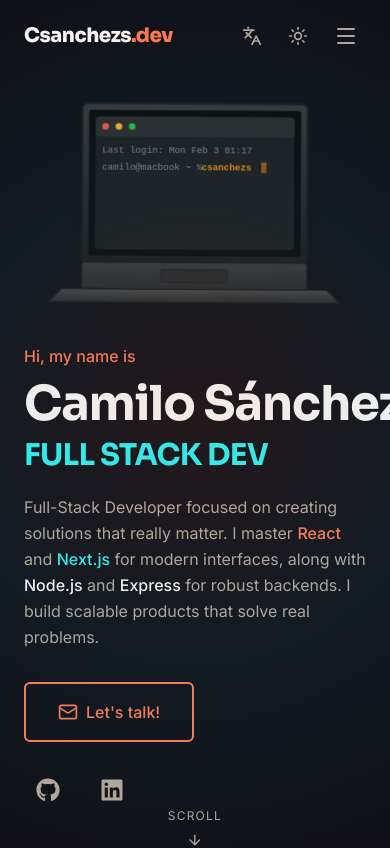
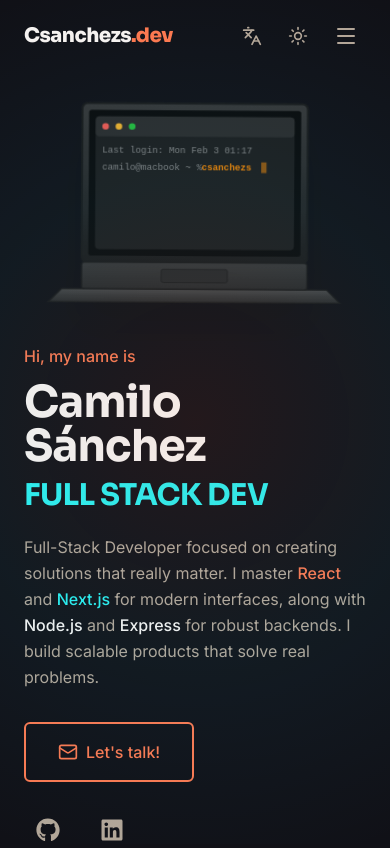
Before and after one commit to csanchezs9/Portafolio, a Next.js app: page / in a window 390 px wide. Shown: the top 848 px of the page. Built offline with nearby package versions, Linux system fonts and the light colour scheme.

Commit message:
fix: ajustar tamaño del nombre en móvil para evitar desbordamiento

```diff
--- a/components/sections/Hero.tsx
+++ b/components/sections/Hero.tsx
@@ -98,7 +98,7 @@
           {/* Huge name */}
           <h1
             ref={nameRef}
-            className="font-heading text-5xl md:text-6xl lg:text-7xl xl:text-8xl font-bold mb-3 tracking-tight opacity-0 text-foreground leading-none whitespace-nowrap"
+            className="font-heading text-[2.75rem] sm:text-5xl md:text-6xl lg:text-7xl xl:text-8xl font-bold mb-3 tracking-tight opacity-0 text-foreground leading-none lg:whitespace-nowrap"
           >
             Camilo Sánchez
           </h1>
```
